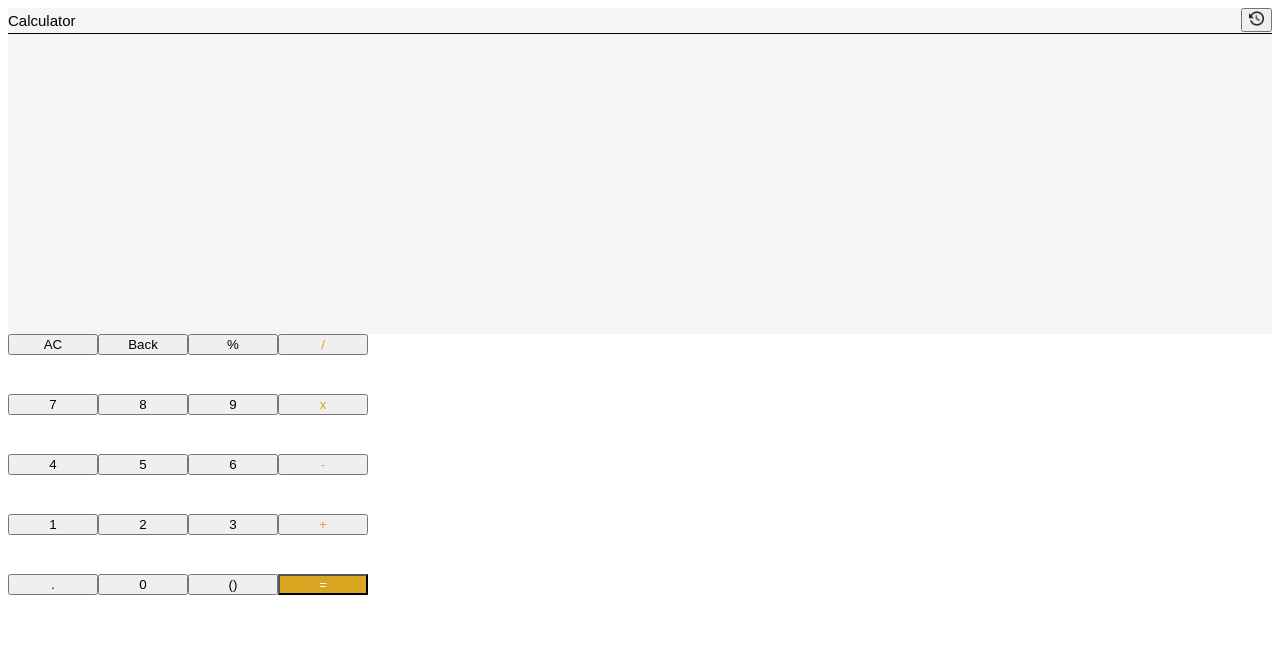
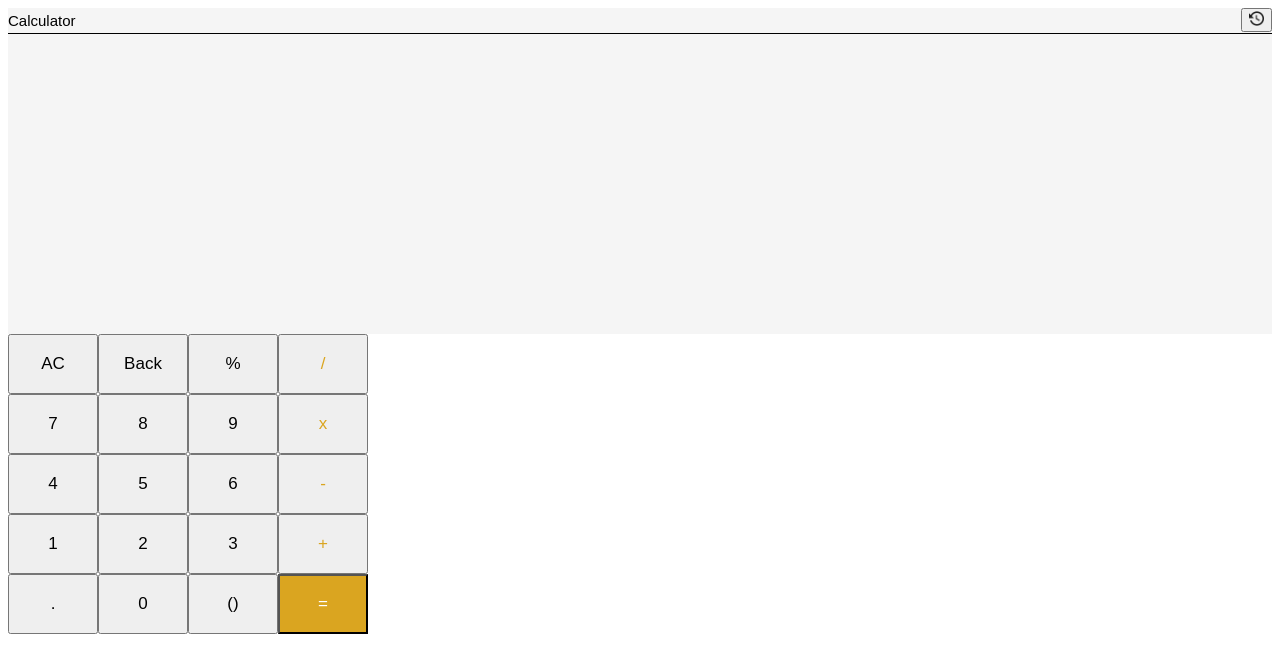
Before and after one commit to abdulhussainsongerwala/phone-calculator, an Angular app: page / in a window 1280 px wide. Shown: the top 672 px of the page. Built offline with nearby package versions, Linux system fonts and the light colour scheme.

Commit message:
increased buttons' size and font-size

```diff
--- a/src/app/calculator/calculator.component.css
+++ b/src/app/calculator/calculator.component.css
@@ -1,4 +1,4 @@
-.calculator {
+:host {
     height: 600px;
 }
 
@@ -18,6 +18,8 @@
 
 .action-button {
     width: 90px;
+    height: 100%;
+    font-size: 1.7rem;
 }
 
 .colored-button {
--- a/src/app/calculator/calculator.component.html
+++ b/src/app/calculator/calculator.component.html
@@ -1,4 +1,3 @@
-<div class="calculator">
 <div class="result">
     {{resultString}}
 </div>
@@ -35,4 +34,3 @@
         <button class="action-button evaluate-button" (click)='execute()'>=</button>
     </div>
 </div>
-</div>
```
Lines whose indentation alone changed are shown as unchanged.
